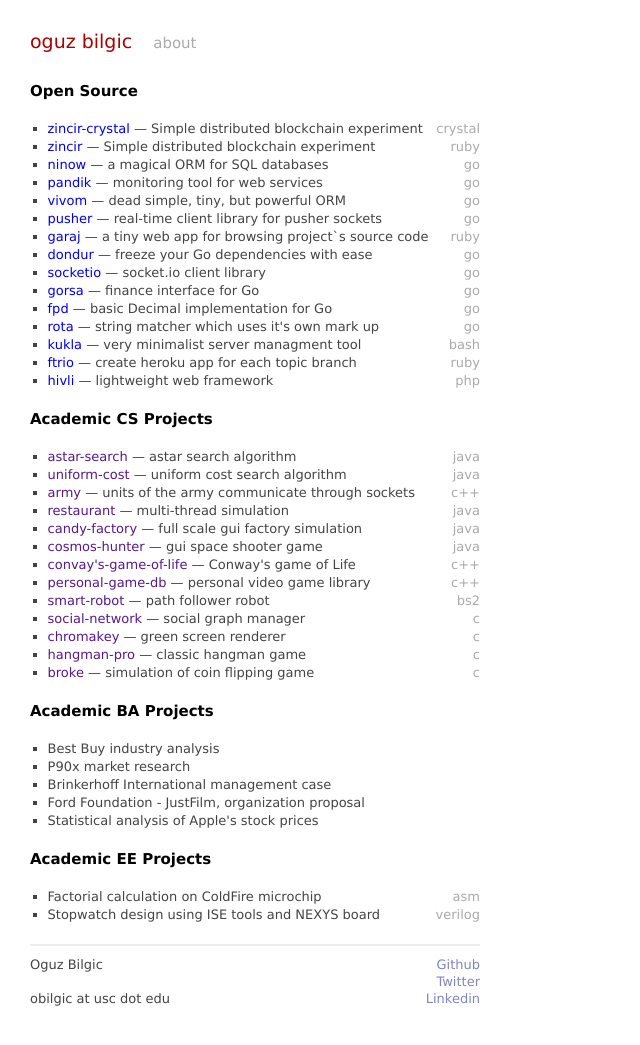
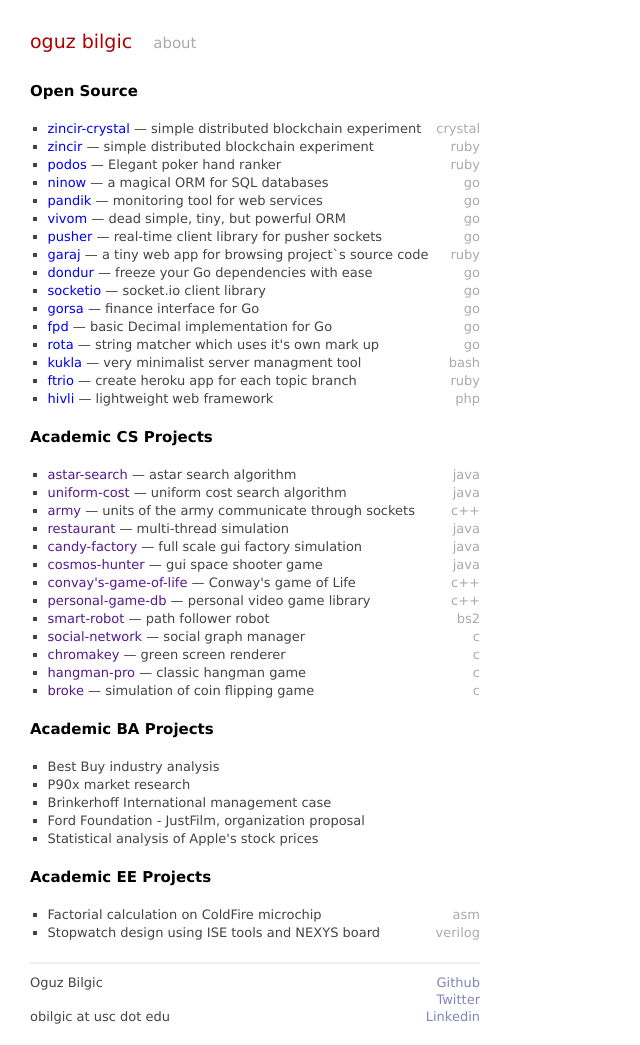
Before and after one commit to oguzbilgic/oguzbilgic.github.com, a Jekyll site: the page built from index.html, in a window 1280 px wide. Shown: the whole page, without its empty margins (0-640 px from the left). Built offline with Jekyll 4.4.1, drawn with Linux system fonts in a browser that asks for light colours; Markdown is read by kramdown in place of the engine named in the settings.

Commit message:
Update index.html

```diff
--- a/index.html
+++ b/index.html
@@ -6,8 +6,9 @@
 <div id="home">
   <h2>Open Source</h2>
   <ul class="posts">
-    <li><a href="http://github.com/oguzbilgic/zincir-crystal/">zincir-crystal</a> — Simple distributed blockchain experiment <span class="lang">crystal</span></li>
-    <li><a href="http://github.com/oguzbilgic/ninow/">zincir</a> — Simple distributed blockchain experiment <span class="lang">ruby</span></li>
+    <li><a href="http://github.com/oguzbilgic/zincir-crystal/">zincir-crystal</a> — simple distributed blockchain experiment <span class="lang">crystal</span></li>
+    <li><a href="http://github.com/oguzbilgic/zincir/">zincir</a> — simple distributed blockchain experiment <span class="lang">ruby</span></li>
+    <li><a href="http://github.com/oguzbilgic/podos/">podos</a> — Elegant poker hand ranker <span class="lang">ruby</span></li>
     <li><a href="http://github.com/oguzbilgic/ninow/">ninow</a> — a magical ORM for SQL databases <span class="lang">go</span></li>
     <li><a href="http://github.com/oguzbilgic/pandik/">pandik</a> — monitoring tool for web services <span class="lang">go</span></li>
     <li><a href="http://github.com/oguzbilgic/vivom/">vivom</a> — dead simple, tiny, but powerful ORM <span class="lang">go</span></li>
```
